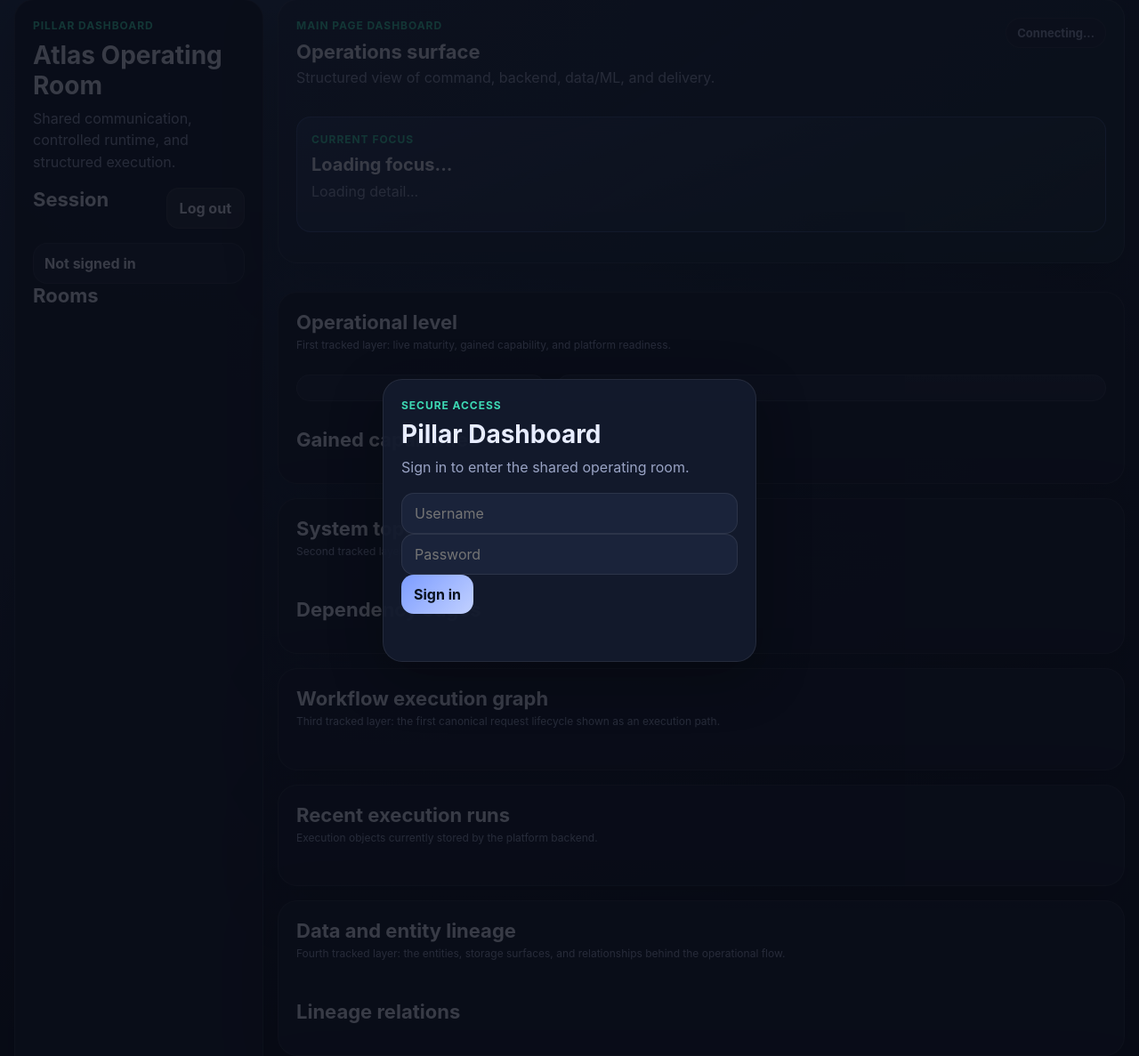
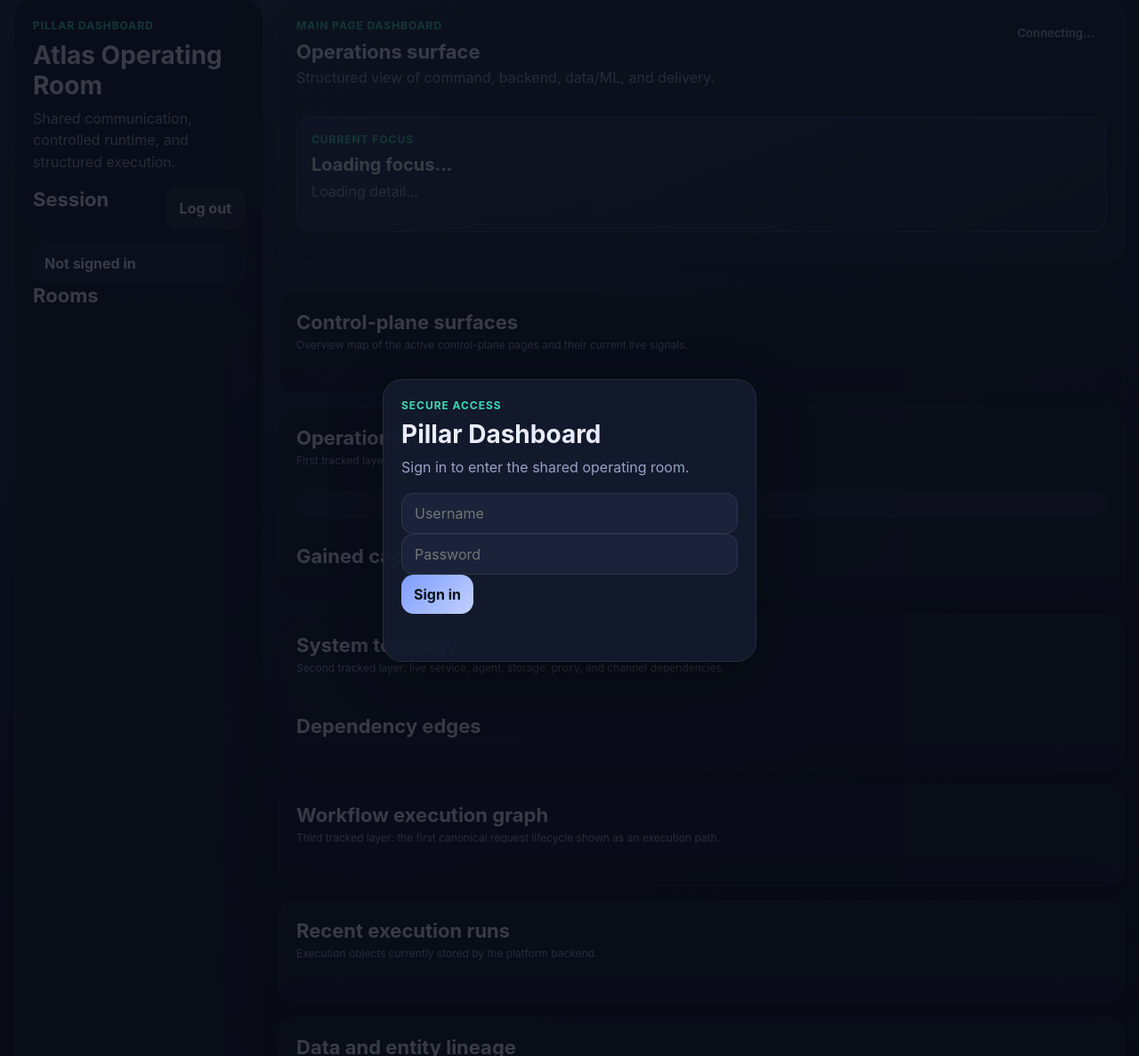
Before and after one commit to JD200618/T_Level_Exam, a PHP site: page / in a window 1280 px wide. Shown: the part 17-1204 px from the top of the page at 89% size. Run offline with PHP 8.4, Linux system fonts and the light colour scheme; some libraries are stand-ins or nearby versions.

Commit message:
Add overview surface map

```diff
--- a/dashboard/public/app.js
+++ b/dashboard/public/app.js
@@ -58,6 +58,7 @@
   overviewDetail: document.querySelector('#overviewDetail'),
   overviewMetrics: document.querySelector('#overviewMetrics'),
   pageNav: document.querySelector('#pageNav'),
+  surfaceMap: document.querySelector('#surfaceMap'),
   operationalStage: document.querySelector('#operationalStage'),
   operationalSummary: document.querySelector('#operationalSummary'),
   capabilityMatrix: document.querySelector('#capabilityMatrix'),
@@ -163,6 +164,7 @@
     if (nextPage !== state.activePage) {
       state.activePage = nextPage;
       renderPageNav();
+      renderSurfaceMap();
       applyPageSections();
     }
   });
@@ -358,6 +360,7 @@
 function renderDashboard() {
   renderPageNav();
   renderOverview();
+  renderSurfaceMap();
   renderOperationalLevel();
   renderTopology();
   renderWorkflowGraph();
@@ -389,12 +392,7 @@
       <span>${escapeHtml(label)}</span>
       ${badge ? `<span class="page-badge">${escapeHtml(String(badge))}</span>` : ''}
     `;
-    button.addEventListener('click', () => {
-      state.activePage = id;
-      window.location.hash = id;
-      renderPageNav();
-      applyPageSections();
-    });
+    button.addEventListener('click', () => setActivePage(id));
     els.pageNav.appendChild(button);
   });
 }
@@ -437,6 +435,34 @@
   syncUrlState();
   if (traceId) fetchFocusedExecution();
   renderExecutionRuns();
+}
+
+function setActivePage(pageId) {
+  state.activePage = pageId;
+  window.location.hash = pageId;
+  renderPageNav();
+  renderSurfaceMap();
+  applyPageSections();
+}
+
+function renderSurfaceMap() {
+  if (!els.surfaceMap) return;
+  els.surfaceMap.innerHTML = '';
+
+  getPageNavigationMeta().forEach(({ id, label, badge }) => {
+    const card = document.createElement('button');
+    card.type = 'button';
+    card.className = `surface-map-card ${state.activePage === id ? 'active' : ''}`;
+    card.innerHTML = `
+      <div class="note-meta">
+        <strong>${escapeHtml(label)}</strong>
+        ${badge ? `<span class="pill info">${escapeHtml(String(badge))}</span>` : ''}
+      </div>
+      <p class="muted small">Open the ${escapeHtml(label)} surface.</p>
+    `;
+    card.addEventListener('click', () => setActivePage(id));
+    els.surfaceMap.appendChild(card);
+  });
 }
 
 async function fetchFocusedExecution() {
--- a/dashboard/public/index.html
+++ b/dashboard/public/index.html
@@ -67,6 +67,16 @@
         </section>
 
         <nav id="pageNav" class="page-nav"></nav>
+
+        <section class="card" data-page-section="overview">
+          <div class="section-head">
+            <div>
+              <h2>Control-plane surfaces</h2>
+              <p class="muted small">Overview map of the active control-plane pages and their current live signals.</p>
+            </div>
+          </div>
+          <div id="surfaceMap" class="surface-map-grid"></div>
+        </section>
 
         <section class="card" data-page-section="overview">
           <div class="section-head">
--- a/dashboard/public/styles.css
+++ b/dashboard/public/styles.css
@@ -152,6 +152,12 @@
   gap: 10px;
 }
 
+.surface-map-grid {
+  display: grid;
+  grid-template-columns: repeat(auto-fit, minmax(180px, 1fr));
+  gap: 12px;
+}
+
 .page-button {
   border: 1px solid var(--line);
   border-radius: 999px;
@@ -187,6 +193,21 @@
 
 .page-section-hidden {
   display: none !important;
+}
+
+.surface-map-card {
+  border: 1px solid var(--line);
+  border-radius: 16px;
+  background: var(--panel-2);
+  color: var(--text);
+  text-align: left;
+  padding: 14px;
+  cursor: pointer;
+}
+
+.surface-map-card.active {
+  border-color: rgba(124, 156, 255, 0.42);
+  box-shadow: 0 0 0 1px rgba(124, 156, 255, 0.18) inset;
 }
 
 .execution-step-list {
```
